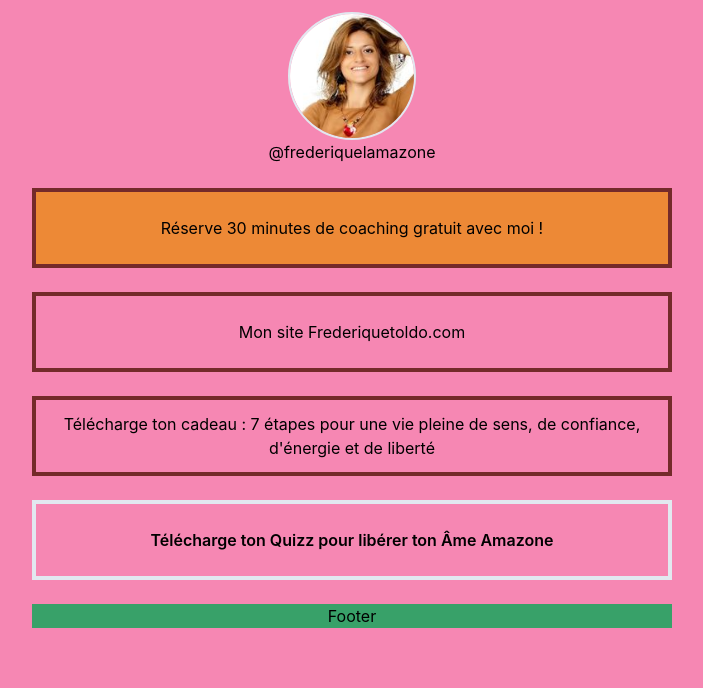
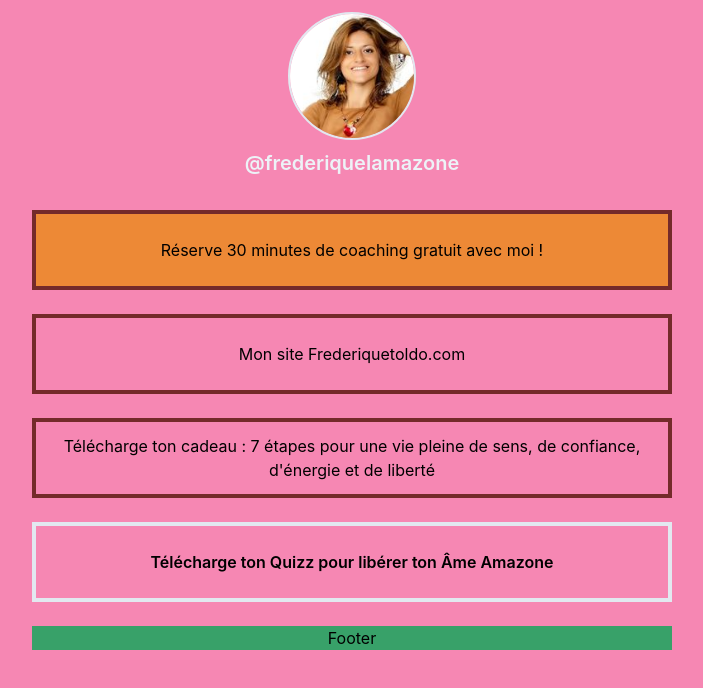
Before and after one commit to Abdel63/Amazone, a website: page index.html in a window 1280 px wide. Shown: the whole page, without its empty margins (288-991 px from the left). Drawn offline with nearby package versions, Linux system fonts and the light colour scheme; files that its build step writes are made by us from their sources.

Commit message:
rework h1 link to instagram @frederiquelamazone

```diff
--- a/index.html
+++ b/index.html
@@ -18,11 +18,13 @@
         />
       </div>
 
-      <div class="inline text-center">
-        <h1>@frederiquelamazone</h1>
-      </div>
+      <h1 class="text-center mt-2 text-xl text-gray-200 font-semibold">
+        <a href="https://www.instagram.com/frederiquelamazone/">
+          @frederiquelamazone
+        </a>
+      </h1>
 
-      <div class="text-center">
+      <div class="text-center mt-8">
         <a
           href="https://calendly.com/frederiquetoldo"
           target="_blank"
```
